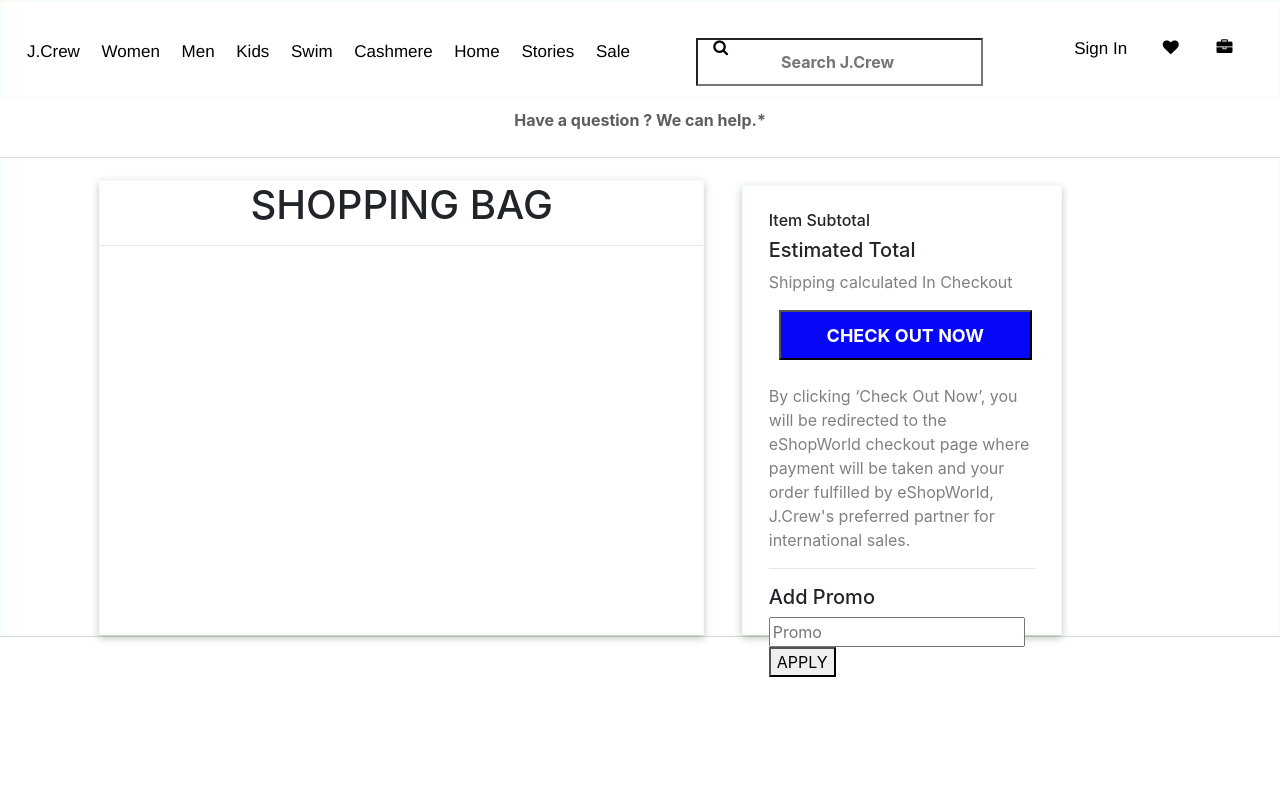
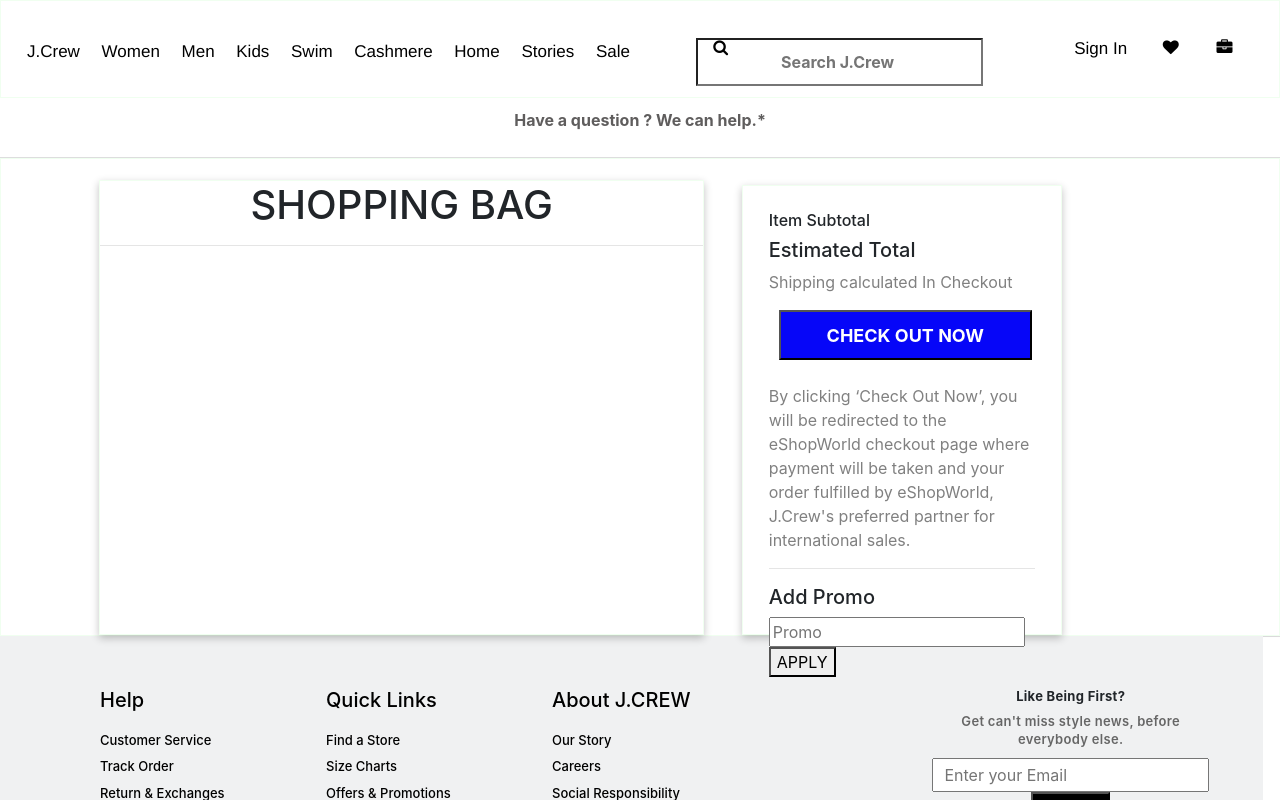
Before and after one commit to veenasahu12/J.Crew_clone, a React (Create React App) app in the folder jcrew/: page /cart in a window 1280 px wide. Shown: the top 800 px of the page. Built offline with nearby package versions, Linux system fonts and the light colour scheme.

Commit message:
added footer in cart page

```diff
--- a/jcrew/src/CartItem/CartItem.jsx
+++ b/jcrew/src/CartItem/CartItem.jsx
@@ -1,9 +1,9 @@
-import axios from "axios";
 import React from "react";
 import { useState } from "react";
 import { useEffect } from "react";
 import Navbar from "../Pages/Landing/Navbar";
 import "./CartItem.css";
+import Footer from '../Pages/Landing/Footer'
 
 const CartItem = (props) => {
   const [data, setData] = useState();
@@ -87,6 +87,7 @@
           <button>APPLY</button>
         </div>
       </div>
+      <Footer />
     </div>
   );
 };
```
